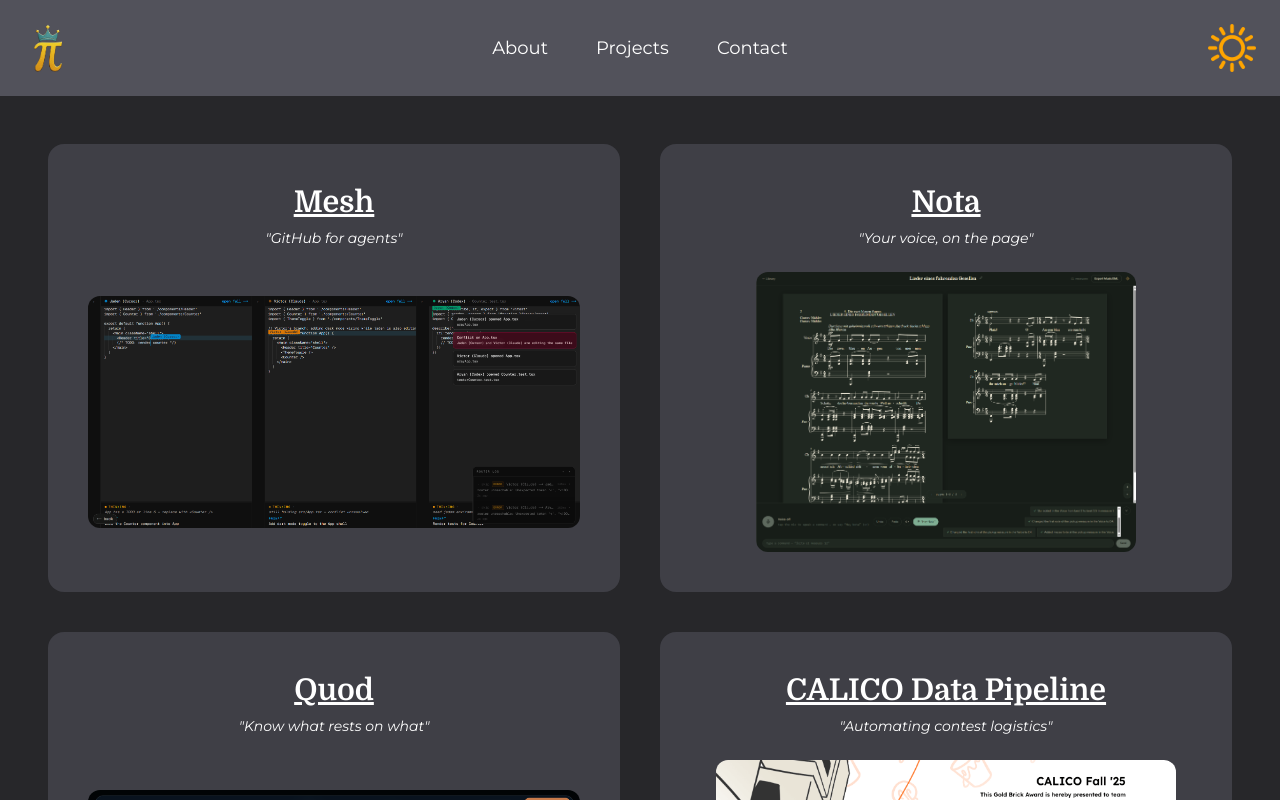
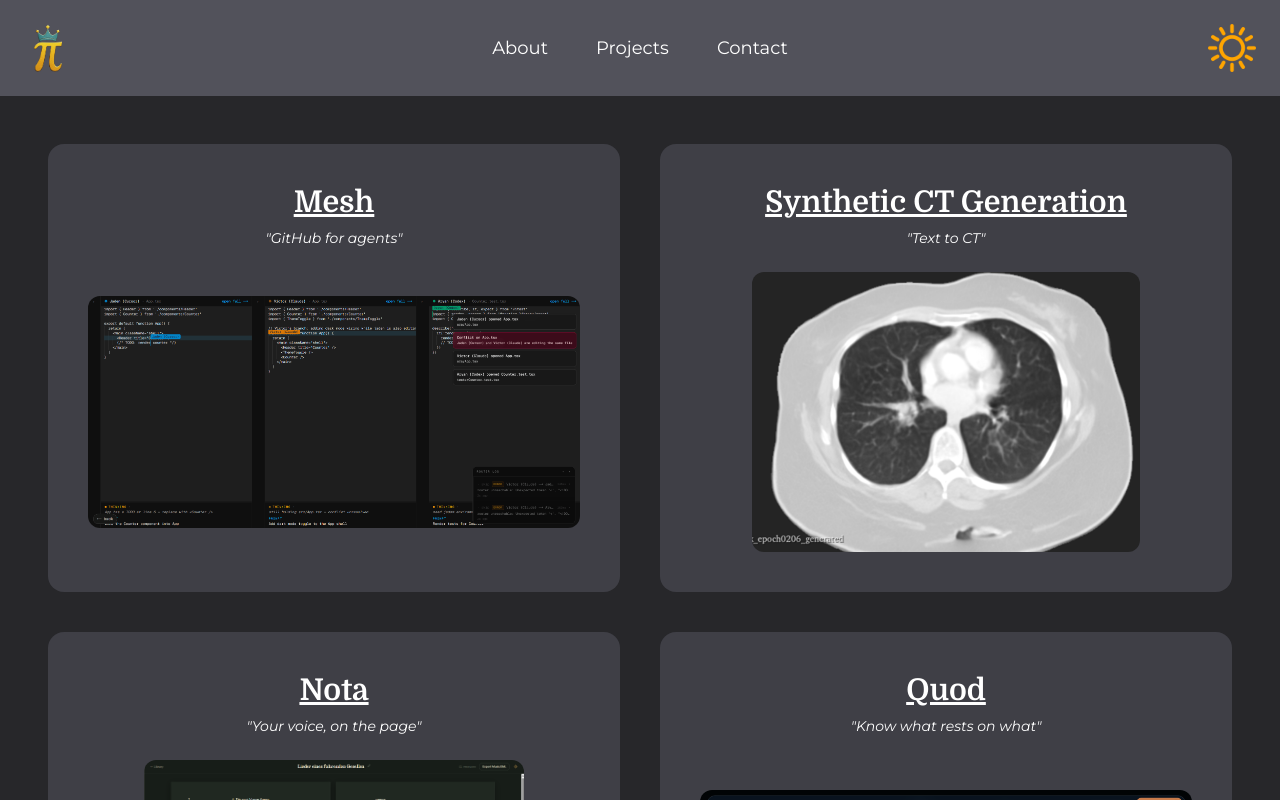
Before and after one commit to pi-person314/portfolio, a React (Vite) app: page /projects in a window 1280 px wide. Built offline with nearby package versions, Linux system fonts and the light colour scheme.

Commit message:
siemens poster

```diff
--- a/src/screens/Projects.jsx
+++ b/src/screens/Projects.jsx
@@ -6,6 +6,7 @@ import meridian from "../assets/images/projects/meridian.png"
 import mesh from "../assets/images/projects/mesh.png"
 import nota from "../assets/images/projects/nota.png"
 import quod from "../assets/images/projects/quod.png"
+import ct from "../assets/images/projects/ct.png"
 import ProjectCard from "../components/ProjectCard.jsx";
 
 export default function Projects({darkMode}) {
@@ -24,6 +25,21 @@ export default function Projects({darkMode}) {
                         "Live dashboard uses Monaco editors to display each agent's real-time edits and reasoning, with ElevenLabs voice alerts signaling conflicts"
                     ]}
                     image={mesh}
+                    darkMode={darkMode}
+                />
+
+                <ProjectCard
+                    title={<a href="https://jadenml.dev/poster.pdf" target="_blank" className={`underline duration-300 ${darkMode ? "hover:text-blue-300" : "hover:text-blue-600"}`}>
+                        Synthetic CT Generation
+                    </a>}
+                    subtitle="Text to CT"
+                    tech="Python, PyTorch, LangGraph, Azure, CUDA, Slurm"
+                    desc={[
+                        "Developed a novel text-to-image framework for synthesizing diverse CT imaging data from anatomical descriptions",
+                        "Engineered a 90+ attribute schema encoding shape and material properties for agentic control of anatomy and CT textures",
+                        "Fine-tuned conditional diffusion models with LoRA adapters and auxiliary losses across 4 H100 GPUs with PyTorch DDP"
+                    ]}
+                    image={ct}
                     darkMode={darkMode}
                 />
 
@@ -73,6 +89,21 @@ export default function Projects({darkMode}) {
                 />
 
                 <ProjectCard
+                    title={<a href="https://arxiv.org/abs/2505.17234" target="_blank" className={`underline duration-300 ${darkMode ? "hover:text-blue-300" : "hover:text-blue-600"}`}>
+                        Country-Topic Grapher
+                    </a>}
+                    subtitle="Analyzing international relations with graph theory"
+                    tech="Python, NetworkX, Pandas, NLTK"
+                    desc={[
+                        "Extracted country and topic data from over 2,000 Congressional Research Service reports to investigate international relations",
+                        "Represented countries as nodes and shared topics between countries as weighted edges using NetworkX",
+                        "Utilized the Louvain method to cluster countries into 10 groups (shown by colors)"
+                    ]}
+                    image={graph}
+                    darkMode={darkMode}
+                />
+
+                <ProjectCard
                     title={<a href="https://devpost.com/software/meridian-geqs1c" target="_blank" className={`underline duration-300 ${darkMode ? "hover:text-blue-300" : "hover:text-blue-600"}`}>
                         Meridian
                     </a>}
@@ -84,21 +115,6 @@ export default function Projects({darkMode}) {
                         "Booking agent searches for flights and hotels and automatically books them while calendar agent creates calendar events with reminders",
                     ]}
                     image={meridian}
-                    darkMode={darkMode}
-                />
-
-                <ProjectCard
-                    title={<a href="https://arxiv.org/abs/2505.17234" target="_blank" className={`underline duration-300 ${darkMode ? "hover:text-blue-300" : "hover:text-blue-600"}`}>
-                        Country-Topic Grapher
-                    </a>}
-                    subtitle="Analyzing international relations with graph theory"
-                    tech="Python, NetworkX, Pandas, NLTK"
-                    desc={[
-                        "Extracted country and topic data from over 2,000 Congressional Research Service reports to investigate international relations",
-                        "Represented countries as nodes and shared topics between countries as weighted edges using NetworkX",
-                        "Utilized the Louvain method to cluster countries into 10 groups (shown by colors)"
-                    ]}
-                    image={graph}
                     darkMode={darkMode}
                 />
 
```
Also changed, not shown: src/assets/images/projects/ct.png (added), 1 other file (tests, documents, lock files or other folders).
